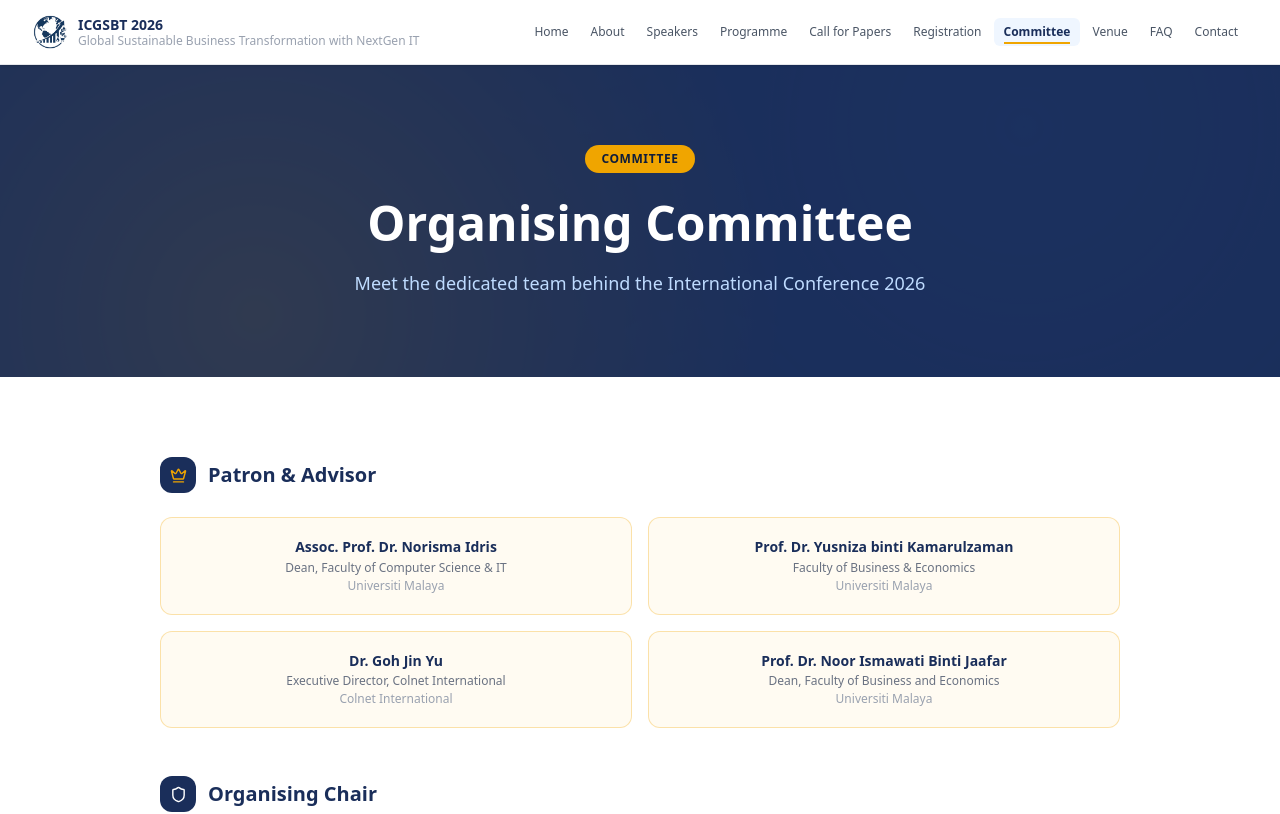
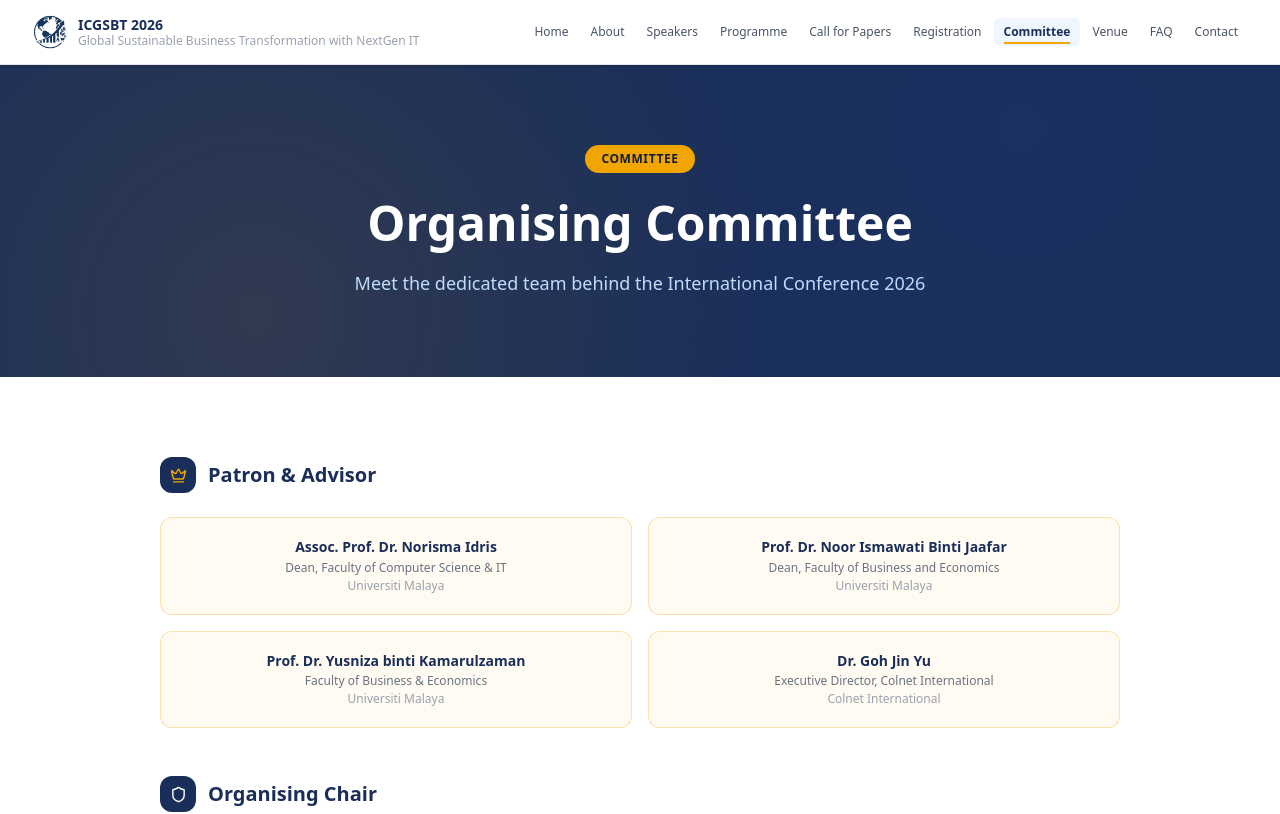
Before and after one commit to adamarbain/International-Conference-Nextgen-2026, a Next.js app: page /committee in a window 1280 px wide. Shown: the top 814 px of the page. Built offline with nearby package versions, Linux system fonts and the light colour scheme.

Commit message:
Adjustments according to instructions 4

```diff
--- a/src/data/seminar.ts
+++ b/src/data/seminar.ts
@@ -677,23 +677,23 @@
       },
       {
         id: "p2",
+        name: "Prof. Dr. Noor Ismawati Binti Jaafar",
+        role: "Dean, Faculty of Business and Economics",
+        institution: "Universiti Malaya",
+        // image: "/goh-jin-yu.jpg",
+      },
+      {
+        id: "p3",
         name: "Prof. Dr. Yusniza binti Kamarulzaman",
         role: "Faculty of Business & Economics",
         institution: "Universiti Malaya",
         // image: "/Yusniza.png",
       },
       {
-        id: "p3",
+        id: "p4",
         name: "Dr. Goh Jin Yu",
         role: "Executive Director, Colnet International",
         institution: "Colnet International",
-        // image: "/goh-jin-yu.jpg",
-      },
-      {
-        id: "p4",
-        name: "Prof. Dr. Noor Ismawati Binti Jaafar",
-        role: "Dean, Faculty of Business and Economics",
-        institution: "Universiti Malaya",
         // image: "/goh-jin-yu.jpg",
       },
     ],
```
